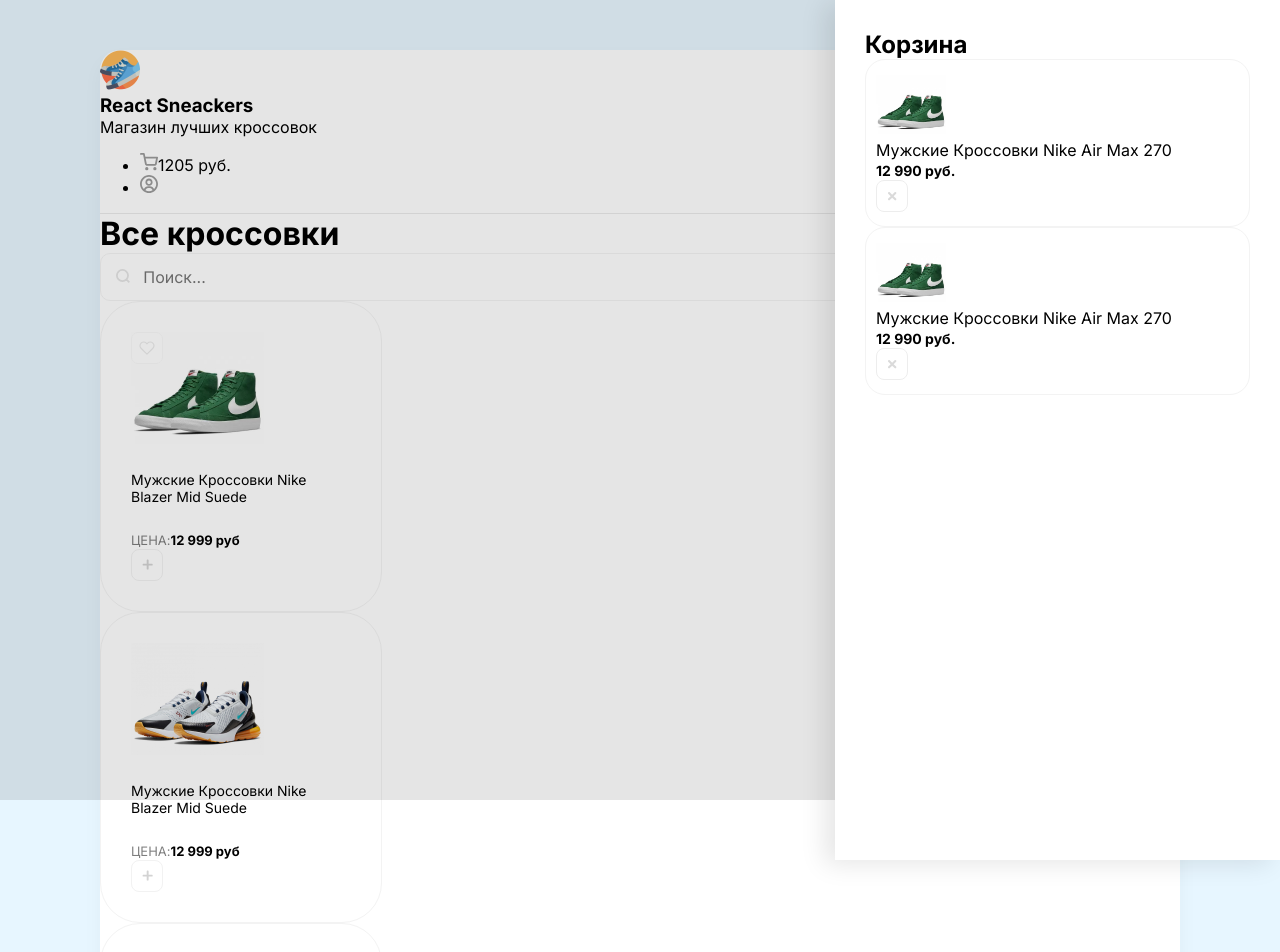
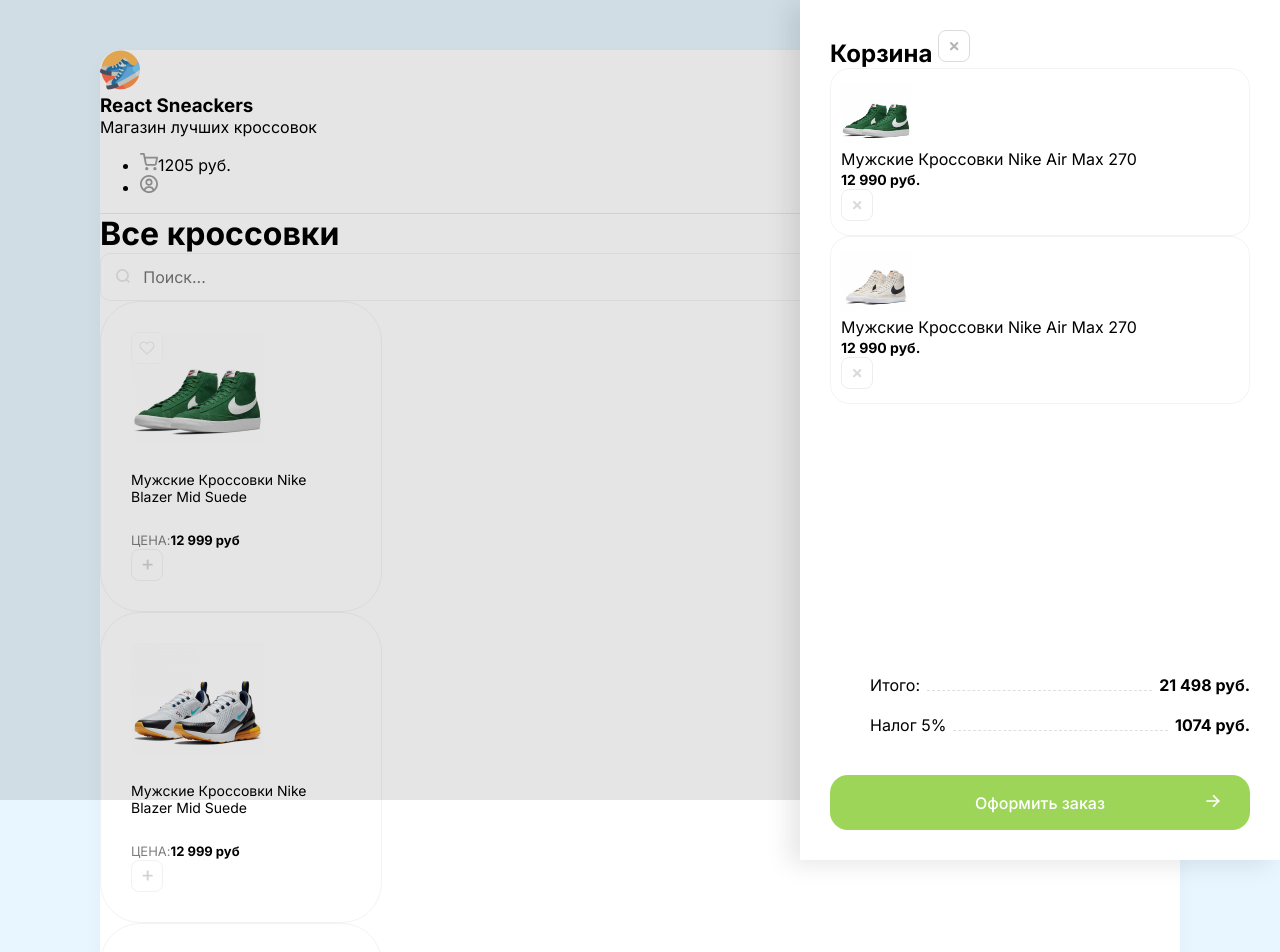
Before and after one commit to MikeSaburov/react-sneakers-shop, a React (Create React App) app: page / in a window 1280 px wide. Shown: the top 952 px of the page. Built offline with nearby package versions, Linux system fonts and the light colour scheme.

Commit message:
Сверстал корзину

```diff
--- a/src/App.js
+++ b/src/App.js
@@ -3,7 +3,17 @@
     <div className="wrapper clear">
       <aside className="overlay">
         <div className="drawer">
-          <h2 className="mb-20">Корзина</h2>
+          <h2 className=" d-flex justify-between mb-30 ">
+            Корзина{' '}
+            <img
+              className="removeBtn cu-p"
+              width={32}
+              height={32}
+              src="/img/remove.svg"
+              alt="Удалить"
+            />
+          </h2>
+
           <div className="items">
             <div className="cartItem d-flex align-center mb-20">
               <div
@@ -19,12 +29,12 @@
                 width={32}
                 height={32}
                 src="/img/remove.svg"
-                alt="Удалить из корзины"
+                alt="Удалить"
               />
             </div>
             <div className="cartItem d-flex align-center mb-20">
               <div
-                style={{ backgroundImage: 'url(/img/sneakers/1.jpg)' }}
+                style={{ backgroundImage: 'url(/img/sneakers/3.jpg)' }}
                 className="cartItemImg"
               ></div>
               <div className="mr-20 ">
@@ -36,9 +46,27 @@
                 width={32}
                 height={32}
                 src="/img/remove.svg"
-                alt="Удалить из корзины"
+                alt="Удалить"
               />
             </div>
+          </div>
+          <div className="cartTotalBlock">
+            <ul>
+              <li>
+                <span>Итого:</span>
+                <div></div>
+                <b>21 498 руб. </b>
+              </li>
+              <li>
+                <span>Налог 5%</span>
+                <div></div>
+                <b>1074 руб. </b>
+              </li>
+            </ul>
+            <button className="greenButton">
+              Оформить заказ{' '}
+              <img width={14} height={12} src="/img/arrow.svg" alt="Стрелка" />
+            </button>
           </div>
         </div>
       </aside>
--- a/src/index.scss
+++ b/src/index.scss
@@ -15,8 +15,7 @@
   box-shadow: 0px 10px 20px rgba(0, 0, 0, 0.04);
   border-radius: 20px;
   max-width: 1080px;
-  margin: 50px auto;
-  margin-bottom: 0;
+  margin: 50px auto 0 auto;
 }
 
 header {
@@ -37,6 +36,7 @@
   border: 1px solid #f3f3f3;
   border-radius: 10px;
   padding: 0 15px;
+  position: relative;
 
   input {
     border: 0;
@@ -98,20 +98,24 @@
   height: 100%;
 }
 .drawer {
+  display: flex;
+  flex-direction: column;
   position: absolute;
   padding: 30px;
-  width: 385px;
+  width: 420px;
+  height: 100%;
   right: 0;
-  height: 100%;
   background: #ffffff;
   box-shadow: -10px 4px 24px rgba(0, 0, 0, 0.1);
-
+  .items {
+    flex: 1;
+    overflow: auto;
+    margin-bottom: 40px;
+  }
   h2 {
     margin: 0;
     font-size: 24px;
   }
-}
-
   .cartItem {
     border: 1px solid #f3f3f3;
     border-radius: 20px;
@@ -145,3 +149,56 @@
       }
     }
   }
+}
+.cartTotalBlock {
+  ul {
+    display: block;
+    margin-bottom: 40px !important;
+    li {
+      display: flex;
+      align-items: flex-end;
+      margin-bottom: 20px;
+    }
+    div {
+      flex: 1;
+      height: 1px;
+      border-bottom: 1px dashed #dfdfdf;
+      position: relative;
+      top: -4px;
+      margin: 0 7px;
+    }
+  }
+
+  .greenButton {
+    width: 100%;
+    height: 55px;
+    background: #9dd558;
+    border-radius: 18px;
+    border: 0;
+    color: #fff;
+    font-size: 16px;
+    font-weight: 500;
+    cursor: pointer;
+    transition: background 0.2s ease-in-out;
+
+    &:hover {
+      background: darken($color: #9dd558, $amount: 10%);
+    }
+  }
+
+  .greenButton {
+    position: relative;
+
+    &:hover {
+      img {
+        transform: translateX(5px);
+      }
+    }
+    img {
+      position: absolute;
+      right: 30px;
+      top: 20px;
+      transition: transform 0.15s ease-in-out;
+    }
+  }
+}
```
Also changed, not shown: public/img/arrow.svg (added). Lines whose indentation alone changed are shown as unchanged.
